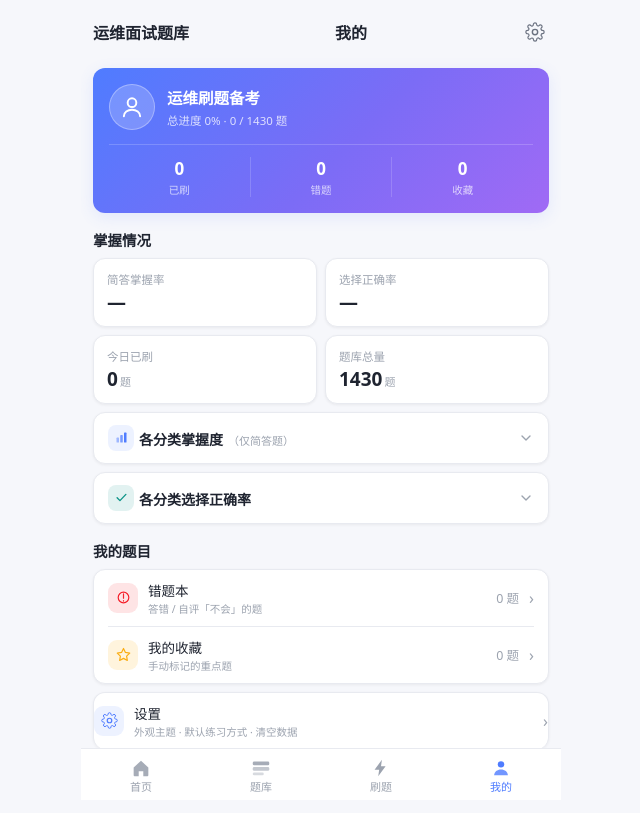
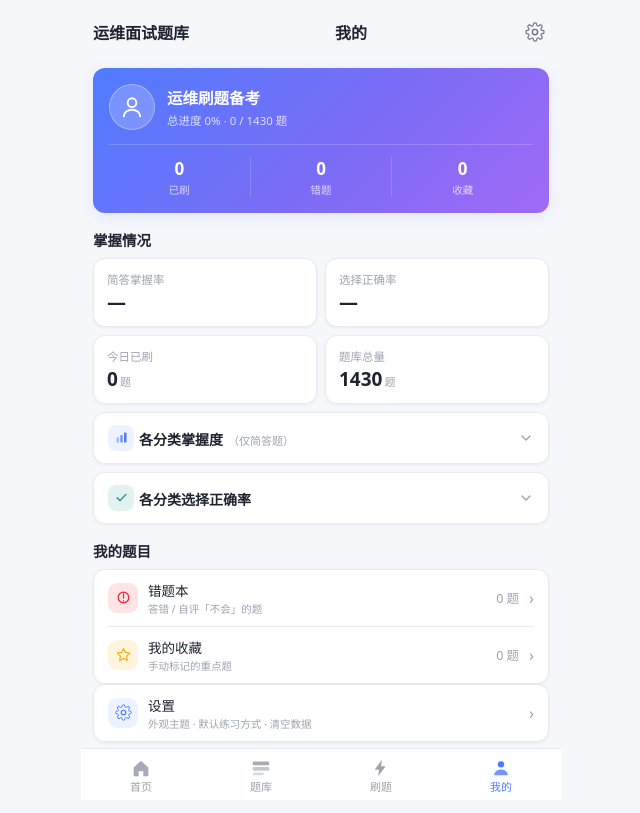
Before and after one commit to fanggafa/OpsInterview-Bank-H5, a Vue app: page /me in a window 1280 px wide. Shown: the whole page, without its empty margins (319-959 px from the left). Built offline with nearby package versions, Linux system fonts and the light colour scheme.

Commit message:
fix(me): 设置入口改用 group 容器，修正卡片宽度与上图对不齐

```diff
--- a/src/views/MeView.vue
+++ b/src/views/MeView.vue
@@ -244,8 +244,11 @@ const categoryChoice = computed(() => {
       </router-link>
     </div>
 
-    <!-- 设置入口：外观 / 默认练习方式 / 数据管理都收进设置页 -->
-    <router-link to="/settings" class="row row--entry card">
+    <!-- 设置入口：外观 / 默认练习方式 / 数据管理都收进设置页。
+         外层用 .group 包裹（与「我的题目」完全相同的容器），
+         避免「独立 card + 自己加 padding」把卡片撑宽、与上面的卡对不齐。 -->
+    <div class="group card">
+      <router-link to="/settings" class="row">
         <span class="row__icon row__icon--indigo" aria-hidden="true">
           <svg viewBox="0 0 24 24" width="17" height="17">
             <path
@@ -269,6 +272,7 @@ const categoryChoice = computed(() => {
         </div>
         <span class="row__chev" aria-hidden="true">›</span>
       </router-link>
+    </div>
 
     <Transition name="toast">
       <div v-if="toastText" class="toast" role="status">{{ toastText }}</div>
@@ -464,18 +468,9 @@ const categoryChoice = computed(() => {
  * 由 `.group` 提供 14px 内边距。这里的行是「独立一张卡」，没有 group 包着，
  * 所以必须自己补上左右 14px，否则图标会贴着卡片左边缘（截图里就是这样）。
  */
-.row--entry {
-  margin-top: 8px;
-  padding: 0 14px;
-  min-height: 58px;
-  border-bottom: none;
-  border-radius: var(--radius);
-  color: var(--c-text);
-}
-/* 独立卡片时，图标与文字仍按 group 内的一致间距排 */
-.row--entry .row__icon {
-  margin-left: 0;
-}
+/* 设置入口现在用 .group 包裹（与「我的题目」同一容器），
+   不需要单独的 .row--entry —— 曾用「独立 card + 自己加 padding」的方式，
+   结果卡片比上面那张宽出 28px（2×14px），与截图里对不齐的现象一致。 */
 .tile__label {
   font-size: 11.5px;
   color: var(--c-text-3);
```
Also changed, not shown: 1 other file (tests, documents, lock files or other folders). Lines whose indentation alone changed are shown as unchanged.
